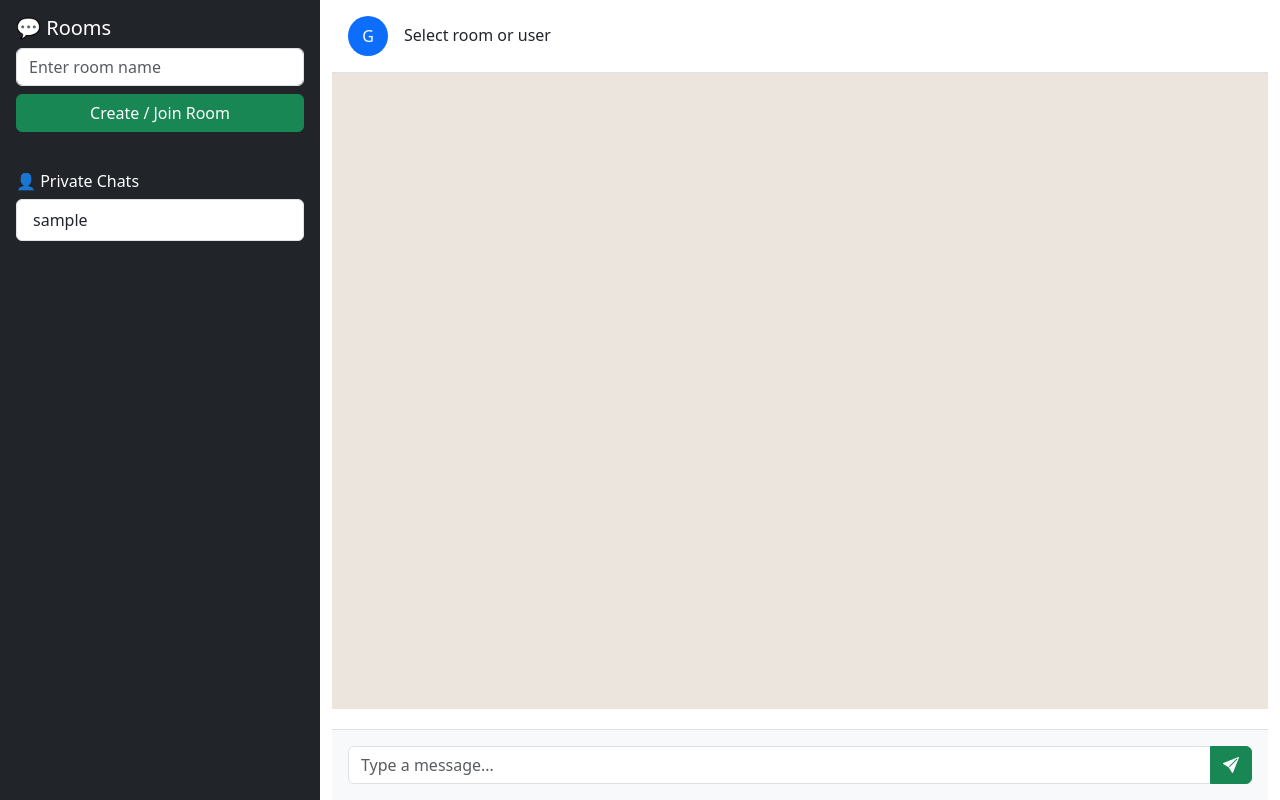
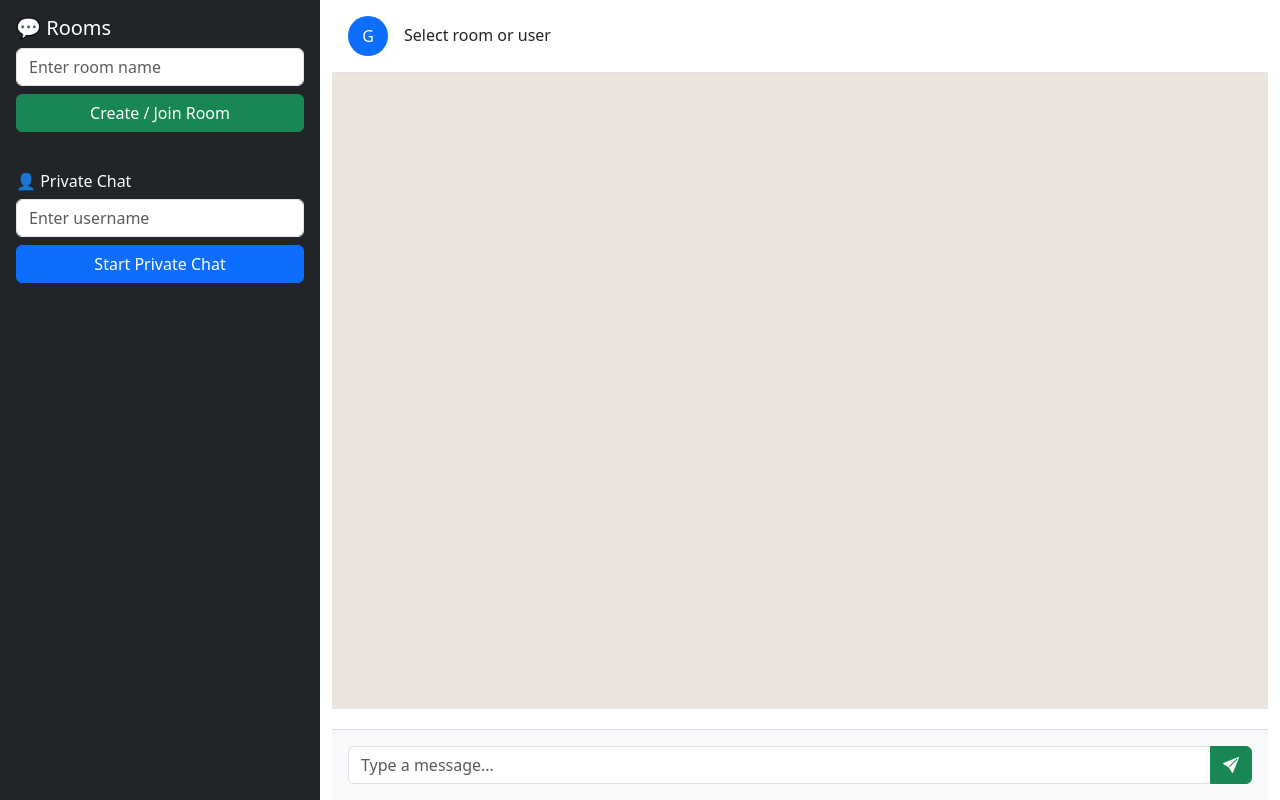
Before and after one commit to Guna-Balan-S/online-chat-app, a Flask app: page / in a window 1280 px wide. Run offline with Flask 3, Linux system fonts and the light colour scheme; a user stored in the database is signed in; data comes from the database, SQL or seed files in the repository; some libraries are stand-ins or nearby versions.

```diff
--- a/templates/chat.html
+++ b/templates/chat.html
@@ -44,8 +44,19 @@
 
         <div class="list-group mb-4" id="roomList"></div>
 
-        <h6>👤 Private Chats</h6>
-        <div class="list-group" id="userList"></div>
+        <h6>👤 Private Chat</h6>
+
+       <input type="text" id="privateUsername"
+              class="form-control mb-2"
+              placeholder="Enter username">
+
+       <button class="btn btn-primary w-100 mb-3"
+              onclick="startPrivateChat()">
+              Start Private Chat
+      </button>
+
+      <div class="list-group" id="privateList"></div>
+
 
     </div>
 
@@ -230,6 +241,48 @@ function sendMessage() {
     input.value = "";
 }
 
+
+function startPrivateChat() {
+
+    var user = document.getElementById("privateUsername").value.trim();
+
+    if (user === "" || user === username) {
+        alert("Enter valid username");
+        return;
+    }
+
+    selectedUser = user;
+    currentRoom = null;
+
+    document.getElementById("chatHeader").innerText = user;
+
+    addPrivateToList(user);
+    loadPrivateMessages(user);
+
+    document.getElementById("privateUsername").value = "";
+}
+
+
+function addPrivateToList(user) {
+
+    if (document.getElementById("private-" + user)) return;
+
+    var item = document.createElement("a");
+    item.className = "list-group-item list-group-item-action";
+    item.id = "private-" + user;
+    item.innerText = user;
+
+    item.onclick = function() {
+        selectedUser = user;
+        currentRoom = null;
+        document.getElementById("chatHeader").innerText = user;
+        loadPrivateMessages(user);
+    };
+
+    document.getElementById("privateList").appendChild(item);
+}
+
+
 /* ================= RECEIVE ROOM MESSAGE ================= */
 
 socket.on("room_message", function(data){
@@ -248,13 +301,15 @@ socket.on("room_message", function(data){
 socket.on("private_message", function(data){
 
     var chatUser = (data.from === username)
-        ? selectedUser
+        ? data.to
         : data.from;
 
     if (!privateConversations[chatUser])
         privateConversations[chatUser] = [];
 
     privateConversations[chatUser].push(data);
+
+    addPrivateToList(chatUser);
 
     if (selectedUser === chatUser)
         displayMessage(data);
```
